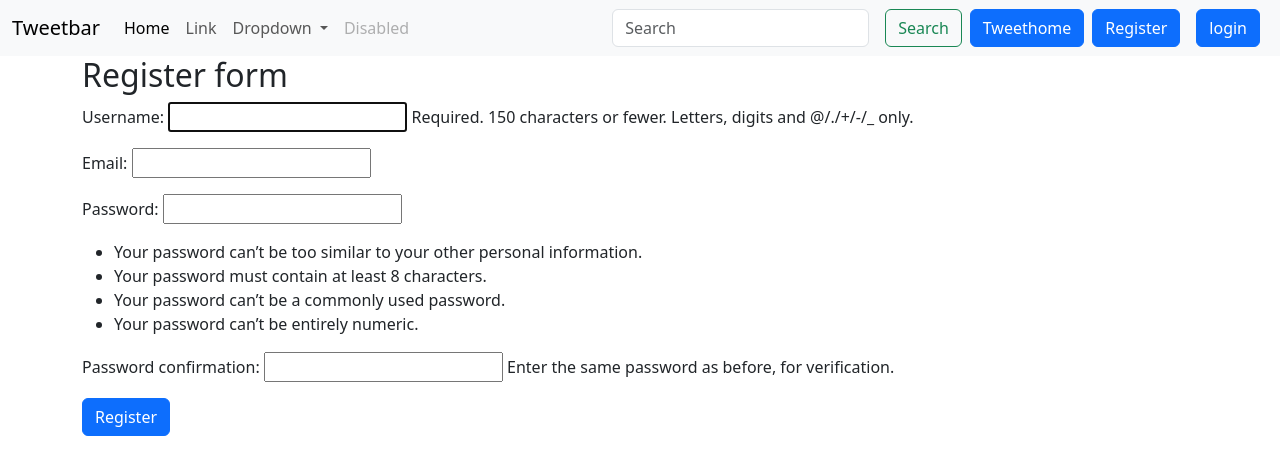
After one commit to danishgithub786/Django-app, a Django app: page /tweet/register/ in a window 1280 px wide. The commit adds this page. Shown: the top 475 px of the page. Run offline with Django 5.2, Linux system fonts and the light colour scheme.

Commit message:
custom user registeration added

```diff
--- a/chaiheadq/chaiheadq/settings.py
+++ b/chaiheadq/chaiheadq/settings.py
@@ -127,3 +127,7 @@ MEDIA_ROOT=os.path.join(BASE_DIR,'media')
 
 STATIC_URL='static/'
 STATICFILES_DIRS=[os.path.join(BASE_DIR,'static')]
+
+LOGIN_URL='/accounts/login'
+LOGIN_REDIRECT_URL='/tweet/'
+LOGOUT_REDIRECT_URL='/tweet/'
--- a/chaiheadq/chaiheadq/urls.py
+++ b/chaiheadq/chaiheadq/urls.py
@@ -18,8 +18,10 @@ from django.contrib import admin
 from django.urls import path,include
 from django.conf import settings
 from django.conf.urls.static import static
+from django.contrib.auth.urls import views as auth_views
 
 urlpatterns = [
     path('admin/', admin.site.urls),
     path('tweet/', include('tweet.urls')),
+    path('accounts/',include('django.contrib.auth.urls'))
 ]+static(settings.MEDIA_URL,document_root=settings.MEDIA_ROOT )
--- a/chaiheadq/templates/layout.html
+++ b/chaiheadq/templates/layout.html
@@ -43,8 +43,18 @@
             </ul>
             <form class="d-flex" role="search">
               <input class="form-control me-2" type="search" placeholder="Search" aria-label="Search"/>
-              <button class="btn btn-outline-success" type="submit">Search</button>
+              <button class="btn btn-outline-success mx-2" type="submit">Search</button>
             </form>
+            <a href="{%url 'tweet_list'%}" class="btn btn-primary">Tweethome</a>
+            {%if user.is_authenticated%}
+            <form method="post" action="{%url 'logout'%}">
+              {% csrf_token %}
+              <button type="submit" class="btn btn-primary mx-2">Logout</button>
+            </form>
+            {%else%}
+            <a href="{%url 'register'%}" class="btn btn-primary mx-2">Register</a>
+            <a href="{%url 'login'%}" class="btn btn-primary mx-2">login</a>
+            {%endif%}
           </div>
         </div>
       </nav>
--- /dev/null
+++ b/chaiheadq/templates/registration/logged_out.html
@@ -0,0 +1,6 @@
+{% extends "layout.html" %}
+
+{% block content %}
+<h2>Logged out</h2>
+<p>You are logged out <a href="{%url 'login'%}">Login again</a></p>
+{% endblock %}
--- /dev/null
+++ b/chaiheadq/templates/registration/register.html
@@ -0,0 +1,10 @@
+{% extends "layout.html" %}
+
+{% block content %}
+<h2>Register form</h2>
+<form method='POST'>
+    {% csrf_token %}
+    {{form.as_p}}
+    <button type="submit" class="btn btn-primary">Register</button>
+</form>
+{% endblock %}
--- a/chaiheadq/tweet/forms.py
+++ b/chaiheadq/tweet/forms.py
@@ -1,8 +1,16 @@
 from django import forms
 from .models import Tweet
+from django.contrib.auth.forms import UserCreationForm
+from django.contrib.auth.models import User
 
 class TweetForms(forms.ModelForm):
     # this meta class is necessary
     class Meta:
         model=Tweet
         fields=['text','photo']
+
+class UserRegisterationForm(UserCreationForm):
+    email=forms.EmailField()
+    class Meta:
+        model=User
+        fields=('username','email','password1','password2') # here built in table is used thats why we used tuple
--- a/chaiheadq/tweet/templates/tweet_list.html
+++ b/chaiheadq/tweet/templates/tweet_list.html
@@ -15,8 +15,10 @@ Chai aur tweet
         <div class="card-body">
           <h5 class="card-title">{{tweet.user.username}}</h5>
           <p class="card-text">{{tweet.text}}</p>
+          {%if tweet.user == user%}
           <a href="{% url 'tweet_edit' tweet.id %}" class="btn btn-primary">Edit</a>
           <a href="{% url 'tweet_delete' tweet.id %}" class="btn btn-danger">Delete</a>
+          {%endif%}
         </div>
       </div>
     {% endfor %}
--- a/chaiheadq/tweet/urls.py
+++ b/chaiheadq/tweet/urls.py
@@ -6,4 +6,5 @@ urlpatterns = [
     path('create/', views.tweet_create,name="tweet_create"),
     path('<int:tweet_id>/edit/', views.tweet_edit,name="tweet_edit"),
     path('<int:tweet_id>/delete/', views.tweet_delete,name="tweet_delete"),
+    path('register/', views.register,name="register"),
 ]
--- a/chaiheadq/tweet/views.py
+++ b/chaiheadq/tweet/views.py
@@ -2,6 +2,9 @@ from django.shortcuts import render
 from .models import Tweet
 from .forms import TweetForms
 from django.shortcuts import get_object_or_404,redirect
+from django.contrib.auth.decorators import login_required
+from django.contrib.auth import login
+from .forms import UserRegisterationForm
 # Create your views here.
 
 def index(request):
@@ -13,6 +16,7 @@ def tweet_list(request):
     return render(request,'tweet_list.html',{'tweets':tweets})
 
 # creating tweets
+@login_required # with this this route is protected now
 def tweet_create(request):
     if request.method=='POST':
         form=TweetForms(request.POST,request.FILES)  # by second arg we can also accept files
@@ -28,6 +32,7 @@ def tweet_create(request):
     return render(request,'tweet_form.html',{'form':form})
 
 # editing tweet forms
+@login_required
 def tweet_edit(request,tweet_id):
     tweet=get_object_or_404(Tweet,pk=tweet_id,user=request.user) # konse models ke andar tweet dekhu - 1st param
     if request.method=='POST':
@@ -41,9 +46,23 @@ def tweet_edit(request,tweet_id):
         form=TweetForms(instance=tweet)
     return render(request,'tweet_form.html',{'form':form})
 
+@login_required
 def tweet_delete(request,tweet_id):
     tweet=get_object_or_404(Tweet,pk=tweet_id,user=request.user)
     if request.method=='POST':
         tweet.delete()
         return redirect('tweet_list')
     return render(request,'tweet_confirm_delete.html',{'tweet':tweet})
+
+def register(request):
+    if request.method=='POST':
+        form=UserRegisterationForm(request.POST)
+        if form.is_valid():
+            user=form.save(commit=False)
+            user.set_password(form.cleaned_data['password1'])
+            user.save()
+            login(request,user)  # hence login functionality is handled by django
+            return redirect('tweet_list')
+    else:
+        form=UserRegisterationForm()
+    return render(request,'registration/register.html',{'form':form})
```
Also changed, not shown: chaiheadq/templates/registration/login.html (added, +11 -0 lines), chaiheadq/db.sqlite3, chaiheadq/media/photos/1697738566202.png (added), chaiheadq/media/photos/1697738566202_1uABMoi.png (added), chaiheadq/media/photos/_-_visual_selection.png (added), chaiheadq/media/photos/istockphoto-473174834-612x612.jpg (added).
